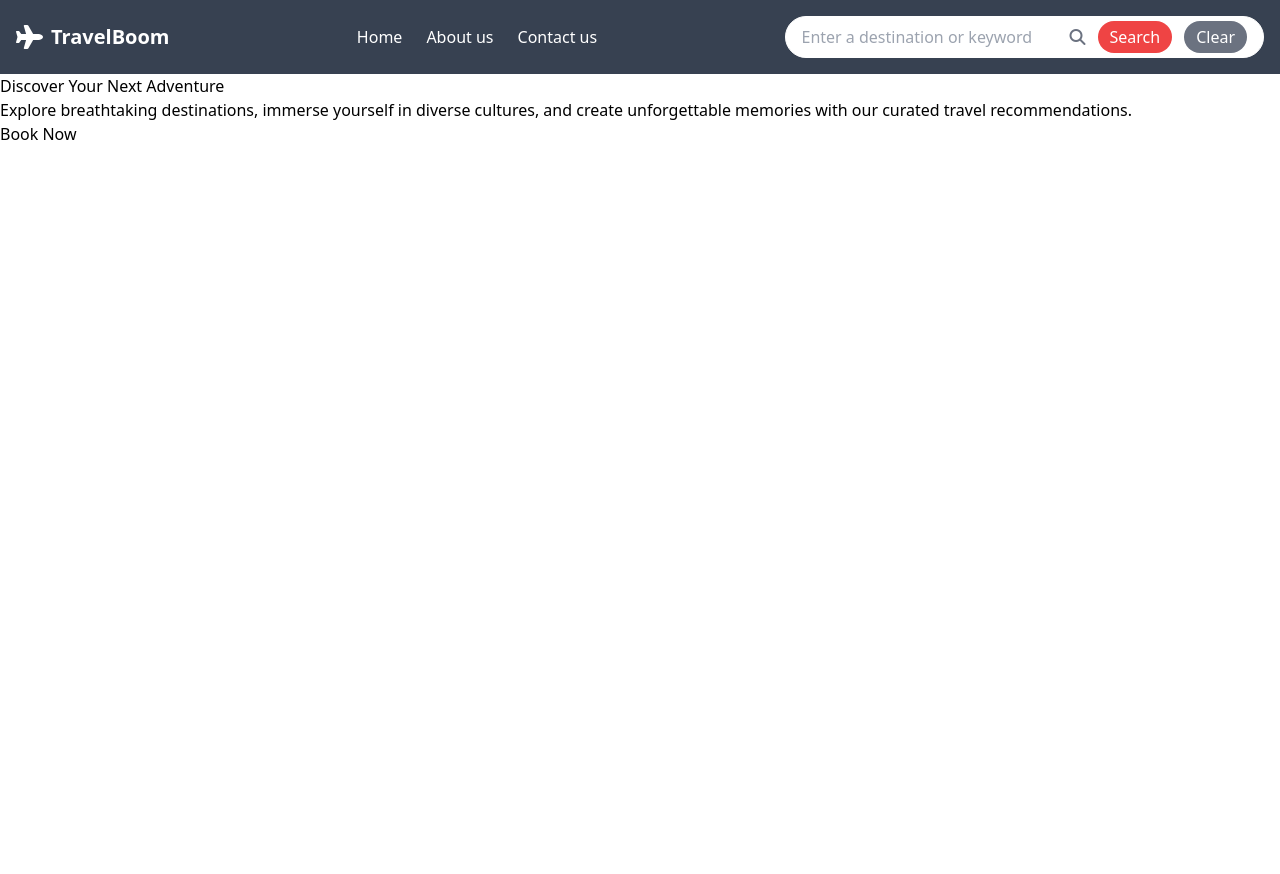
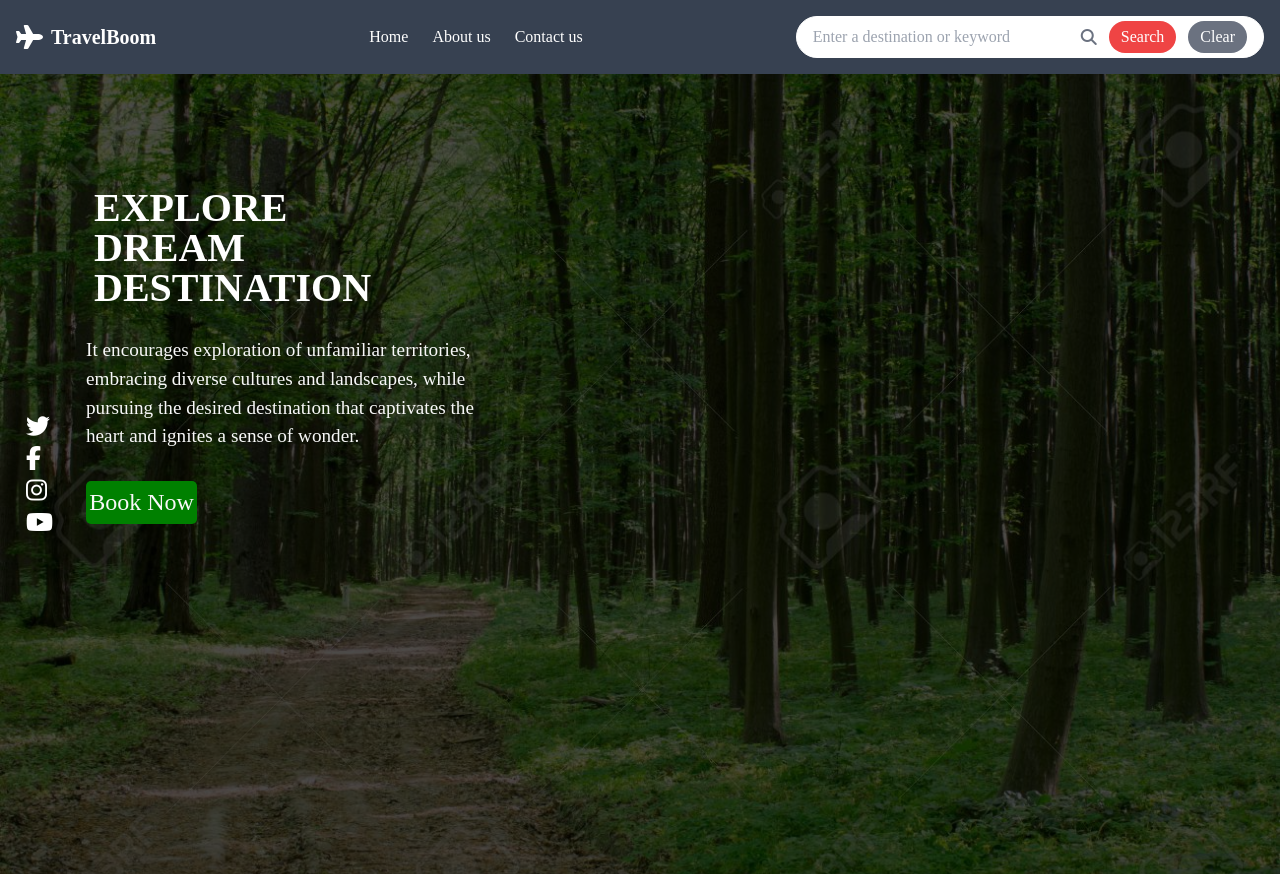
Before and after one commit to belvip/IBM-Travel-, a website: page travel_recommendation.html in a window 1280 px wide. Before the commit the page ends 800 px from the top, so only its background shows below. Drawn offline with Linux system fonts and the light colour scheme; a web font is replaced by a local one.

Commit message:
setting up home page

```diff
--- a/index.css
+++ b/index.css
@@ -1,6 +1,17 @@
-/* .landing-page {
+* {
+  margin: 0;
+  padding: 0;
+  box-sizing: border-box;
+}
+
+body{
+  font-family: afacad;
+}
+
+.landing-page {
   position: relative;
   min-height: 100vh;
+  padding: 1rem;
 }
 
 .background-image {
@@ -13,22 +24,75 @@
   background-size: cover;
   background-position: center;
   background-repeat: no-repeat;
-} */
+  filter: brightness(0.3);
+}
 
-/* .content {
+
+
+.content {
   position: relative;
   z-index: 10;
+
+}
+
+.content-wrapper{
+  position: absolute;
+  left: 70px;
+  top: 90px;
+
+}
+
+.title{
+
+  max-width: 400px;
+  padding: .5rem;
+}
+
+.title h1{
+  font-size: clamp(2.5rem,2vw,3rem);
+  font-weight: bold;
+  text-transform: uppercase;
+
+}
+
+.block{
+  line-height: 1;
+}
+
+.paragraph{
+  color: #f8f8f8;
+  font-size: clamp(1rem,1.5vw,2rem);
+  max-width: 400px;
+  margin-top: 20px;
+
+}
+
+.book{
+  color: #f8f8f8;
+  font-size: 1.5rem;
+  background: green;
+  padding: .2rem;
+  border-radius: 5px;
+  margin-top: 30px;
+}
+
+.social{
   display: flex;
   flex-direction: column;
-  align-items: center;
-  justify-content: center;
-  min-height: 100vh;
-  text-align: center;
-  color: white;
-  padding: 1rem;
+  left: 10px;
+  top: 320px;
 }
 
-.content::before {
+.divider {
+  position: absolute;
+  width: 2px;
+  height: 100px;
+  background-color: #f8f8f8;
+  top: 100px;
+  left: 10px;
+}
+
+/* .content::before {
   content: '';
   position: absolute;
   top: 0;
--- a/travel_recommendation.html
+++ b/travel_recommendation.html
@@ -8,6 +8,9 @@
     <link href="/dist/output.css" rel="stylesheet">
     <link href="./index.css" rel="stylesheet">
     <link rel="stylesheet" href="index.css" />
+    <link rel="preconnect" href="https://fonts.googleapis.com">
+    <link rel="preconnect" href="https://fonts.gstatic.com" crossorigin>
+    <link href="https://fonts.googleapis.com/css2?family=Afacad:ital,wght@0,400..700;1,400..700&display=swap" rel="stylesheet">
 
 </head>
 <body >
@@ -53,29 +56,37 @@
     <main class="landing-page">
         <!-- Content Container (relative to position over the background) -->
          <div class="background-image"></div>
+        <!-- Contenu principal -->
         <div class="content">
-            <h1 class="">Discover Your Next Adventure</h1>
-            <p class="">Explore breathtaking destinations, immerse yourself in diverse cultures, and create unforgettable memories with our curated travel recommendations.</p>
+            <!-- Colonne gauche avec le texte -->
+            <div class="content-wrapper">
+                <!-- Titres -->
+                <div class="title">
+                    <h1 class="text-white">
+                        <span class="block">Explore</span>
+                        <span class="block">Dream</span>
+                        <span class="block">Destination</span>
+                    </h1>
+                </div>
 
-            <!-- Book Now Button -->
-            <button class="">
-                Book Now
-            </button>
+                <!-- Paragraphe -->
+                <p class="paragraph">
+                    It encourages exploration of unfamiliar territories, embracing diverse cultures and landscapes, while pursuing the desired destination that captivates the heart and ignites a sense of wonder.
+                </p>
 
-            <!-- Social Media Icons -->
-            <div class="flex space-x-6">
-                <a href="#" class="text-white">
-                    <i class="fab fa-facebook-f text-2xl"></i>
-                </a>
-                <a href="#" class="text-white">
-                    <i class="fab fa-twitter text-2xl"></i>
-                </a>
-                <a href="#" class="text-white">
-                    <i class="fab fa-instagram text-2xl"></i>
-                </a>
-                <a href="#" class="text-white ">
-                    <i class="fab fa-youtube text-2xl"></i>
-                </a>
+                <!-- Bouton -->
+                <button class="book">
+                    Book Now
+                </button>
+            </div>
+            <!-- Divider -->
+             <div class="absolute w-0.5 h-12 bg-gray-200 top-1/2 -translate-y-1/2"></div>
+            <!-- Réseaux sociaux à gauche -->
+            <div class="absolute social">
+            <a href="#" class="hover:text-teal-400 text-white"><i class="fab fa-twitter text-2xl"></i></a>
+            <a href="#" class="hover:text-teal-400 text-white"><i class="fab fa-facebook-f text-2xl"></i></a>
+            <a href="#" class="hover:text-teal-400 text-white"><i class="fab fa-instagram text-2xl"></i></a>
+            <a href="#" class="hover:text-teal-400 text-white"><i class="fab fa-youtube text-2xl"></i></a>
             </div>
         </div>
     </main>
```
Also changed, not shown: deepsick.md (+51 -13 lines).
